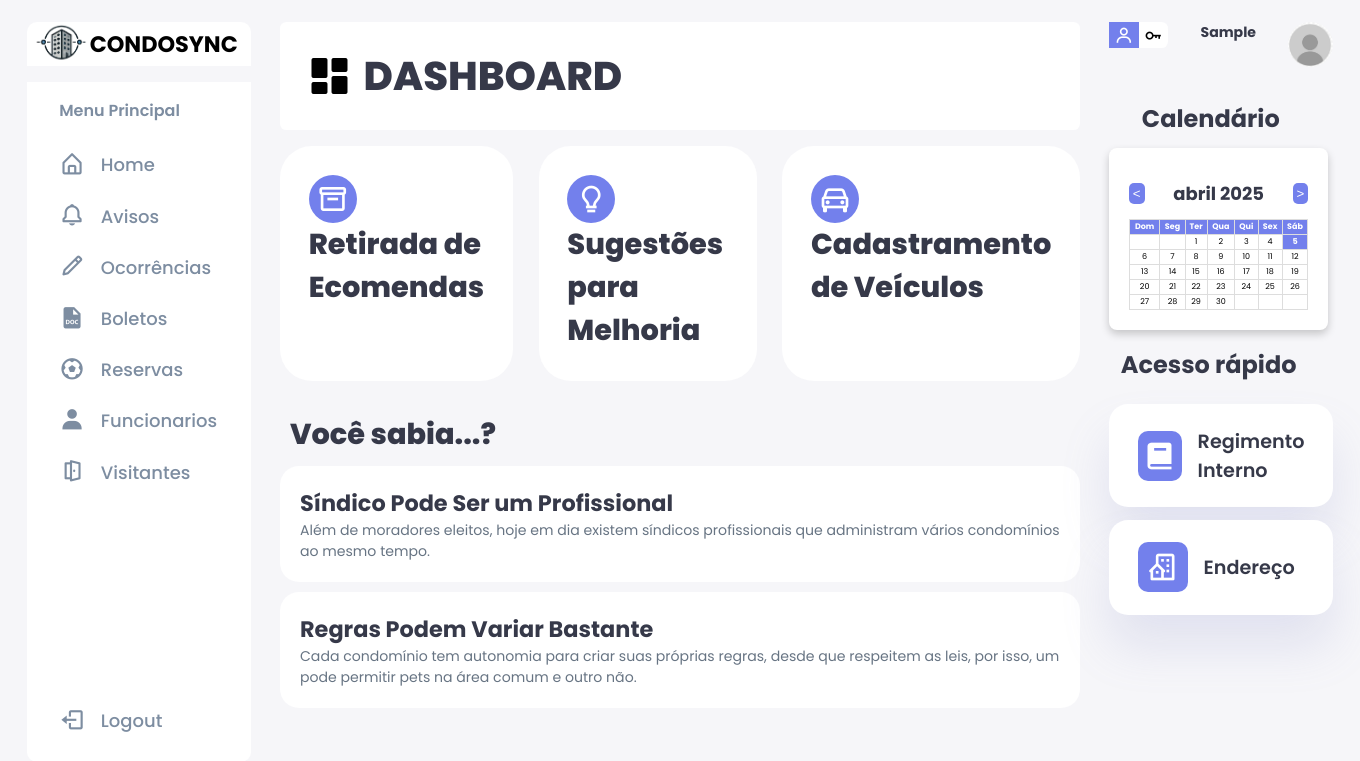
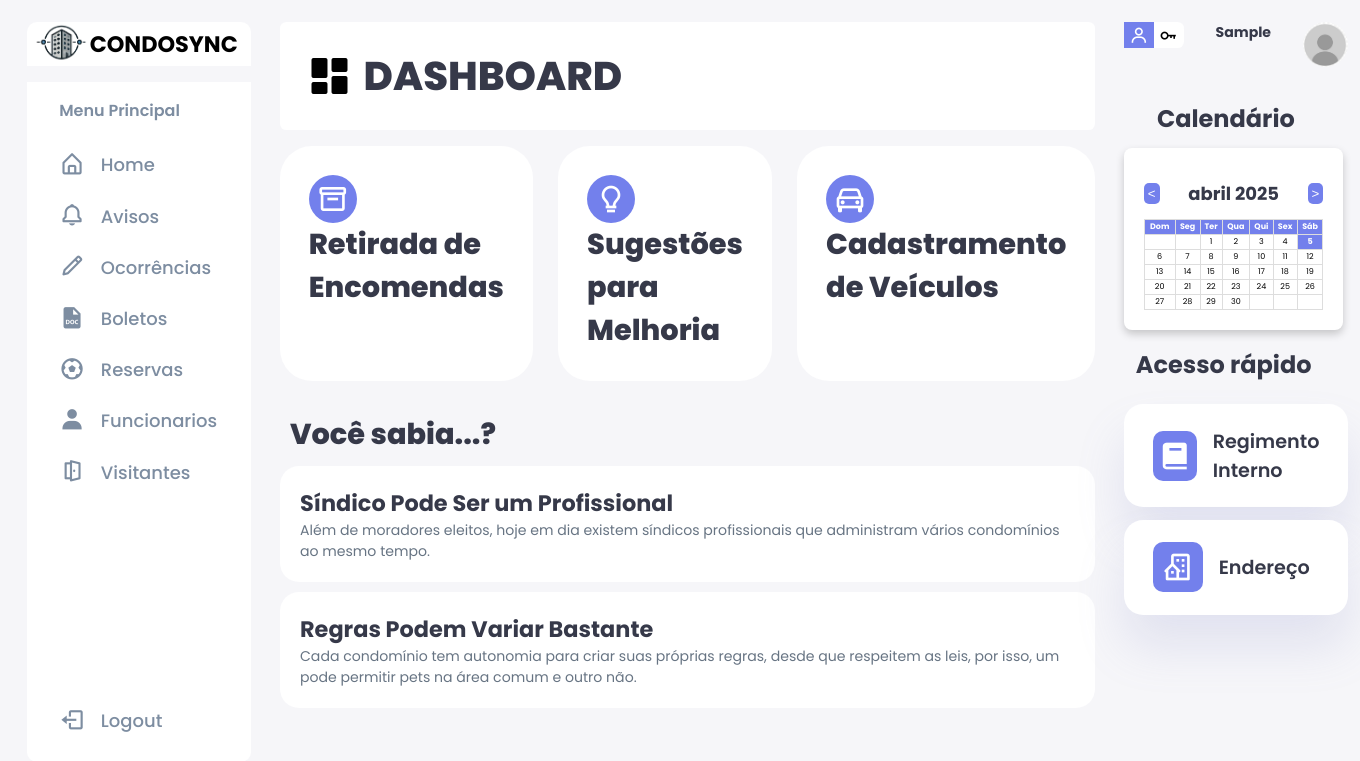
Before and after one commit to caioguimaraesr/CondoSync, a Django app: page /condosync/home/ in a window 1360 px wide. Shown: the top 761 px of the page. Run offline with Django 5.2, Linux system fonts and the light colour scheme; the visitor is signed in with stand-in values (Sample User, id 1); data that the repository does not hold is empty.

Commit message:
adicionando a url para a retirada de encomendas na home

```diff
--- a/condosync/templates/condosync/pages/home.html
+++ b/condosync/templates/condosync/pages/home.html
@@ -25,9 +25,9 @@
 
             <div class="insights">
                  <div class="buttons-main">
-                     <a href="">
+                     <a href="{% url "condosync:encomendas" %}">
                         <i class='bx bx-box' ></i>
-                        <h1>Retirada de Ecomendas</h1>
+                        <h1>Retirada de Encomendas</h1>
                     </a>
                 </div>
 
```
